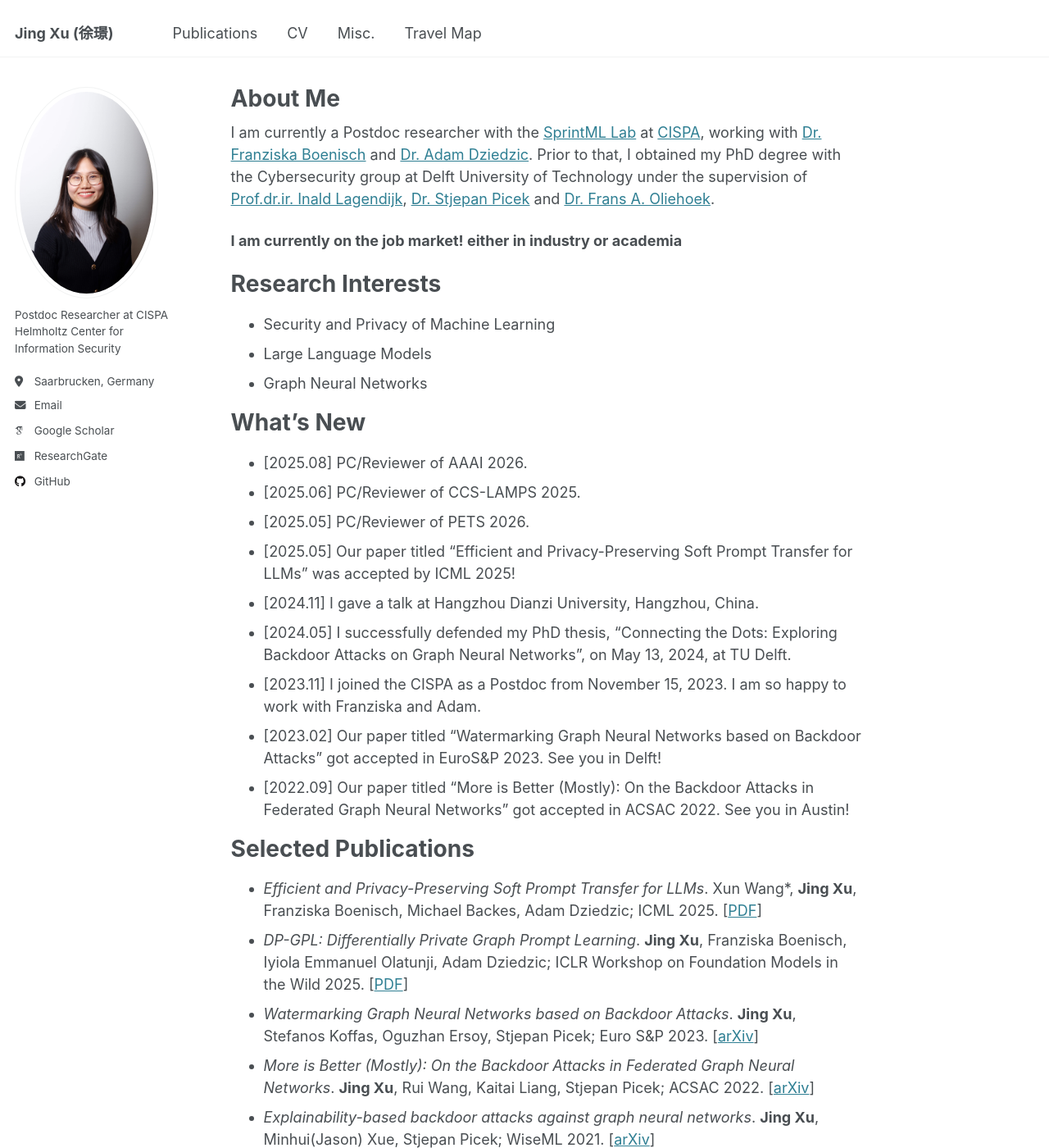
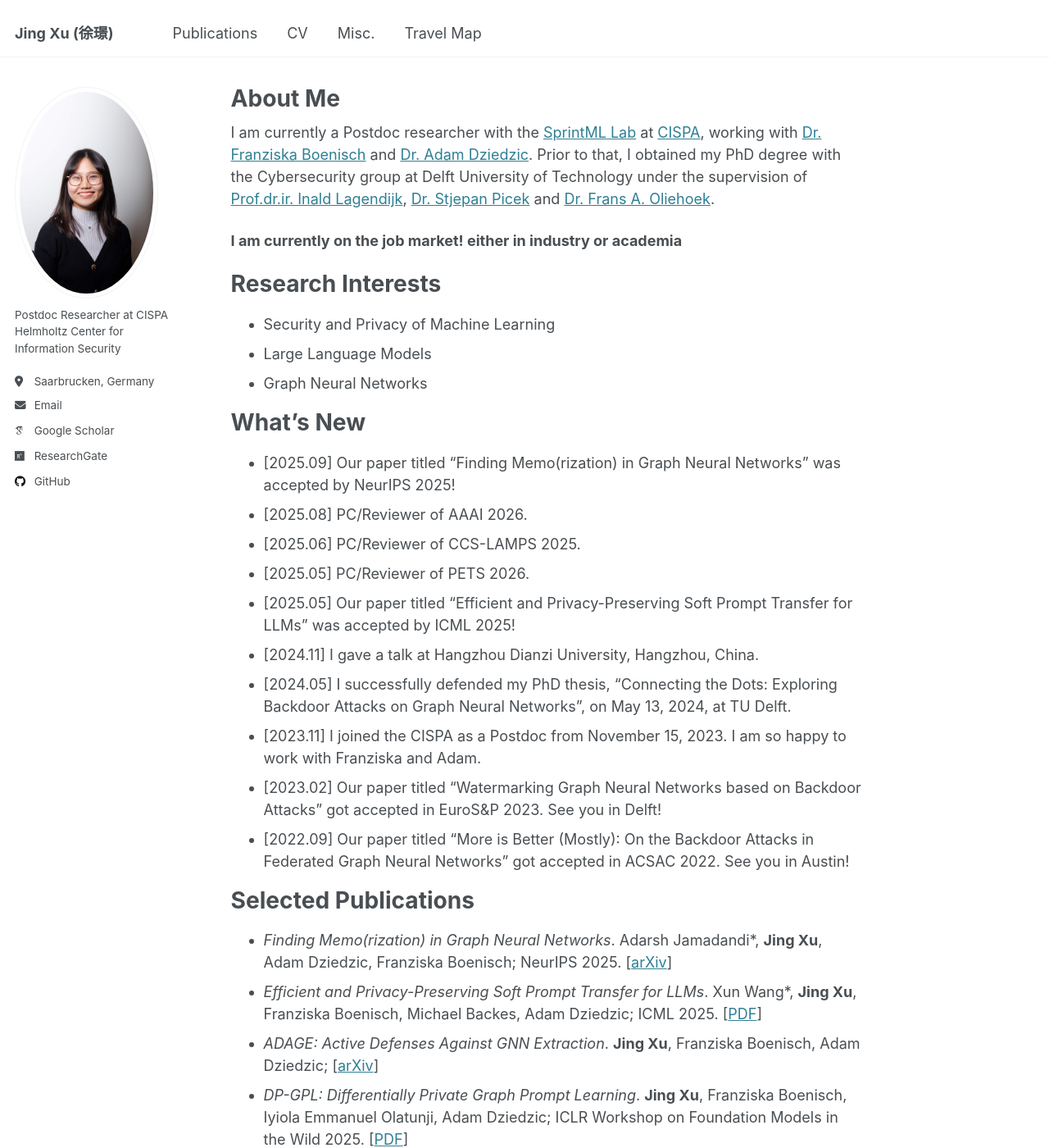
Before and after one commit to xujing1994/xujing1994.github.io, a Jekyll site: the page built from _pages/about.md, in a window 1280 px wide and 1400 px high. Shown: the whole window at 82% size. Built offline with Jekyll 4.4.1, drawn with Linux system fonts in a browser that asks for light colours; some web fonts are replaced.

Commit message:
Add new publications and updates to about page

```diff
--- a/_pages/about.md
+++ b/_pages/about.md
@@ -19,6 +19,7 @@ Research Interests
 
 What's New
 ======
+* [2025.09] Our paper titled "Finding Memo(rization) in Graph Neural Networks" was accepted by NeurIPS 2025!
 * [2025.08] PC/Reviewer of AAAI 2026.
 * [2025.06] PC/Reviewer of CCS-LAMPS 2025.
 * [2025.05] PC/Reviewer of PETS 2026.
@@ -31,8 +32,10 @@ What's New
 
 Selected Publications
 ======
+* *Finding Memo(rization) in Graph Neural Networks*. Adarsh Jamadandi*, **Jing Xu**, Adam Dziedzic, Franziska Boenisch; NeurIPS 2025. [[arXiv](https://arxiv.org/abs/2508.19352)]
 * *Efficient and Privacy-Preserving Soft Prompt Transfer for LLMs*. Xun Wang*, **Jing Xu**, Franziska Boenisch, Michael Backes, Adam Dziedzic; ICML 2025. [[PDF](https://openreview.net/pdf?id=LIaRa0oZSm)]
-* *DP-GPL: Differentially Private Graph Prompt Learning*. **Jing Xu**, Franziska Boenisch, Iyiola Emmanuel Olatunji, Adam Dziedzic; ICLR Workshop on Foundation Models in the Wild 2025. [[PDF](https://openreview.net/pdf?id=dSQtMx6dPE)]
+* *ADAGE: Active Defenses Against GNN Extraction*. **Jing Xu**, Franziska Boenisch, Adam Dziedzic; [[arXiv](https://arxiv.org/abs/2503.00065)]
+* *DP-GPL: Differentially Private Graph Prompt Learning*. **Jing Xu**, Franziska Boenisch, Iyiola Emmanuel Olatunji, Adam Dziedzic; ICLR Workshop on Foundation Models in the Wild 2025. [[PDF](https://openreview.net/pdf?id=W8nrK1ajDH)]
 * *Watermarking Graph Neural Networks based on Backdoor Attacks*. **Jing Xu**, Stefanos Koffas, Oguzhan Ersoy, Stjepan Picek; Euro S&P 2023. [[arXiv](https://arxiv.org/abs/2110.11024)]
 * *More is Better (Mostly): On the Backdoor Attacks in Federated Graph Neural Networks*. **Jing Xu**, Rui Wang, Kaitai Liang, Stjepan Picek; ACSAC 2022. [[arXiv](https://arxiv.org/abs/2202.03195)]
 * *Explainability-based backdoor attacks against graph neural networks*. **Jing Xu**, Minhui(Jason) Xue, Stjepan Picek; WiseML 2021. [[arXiv](https://arxiv.org/abs/2104.03674)]
```
